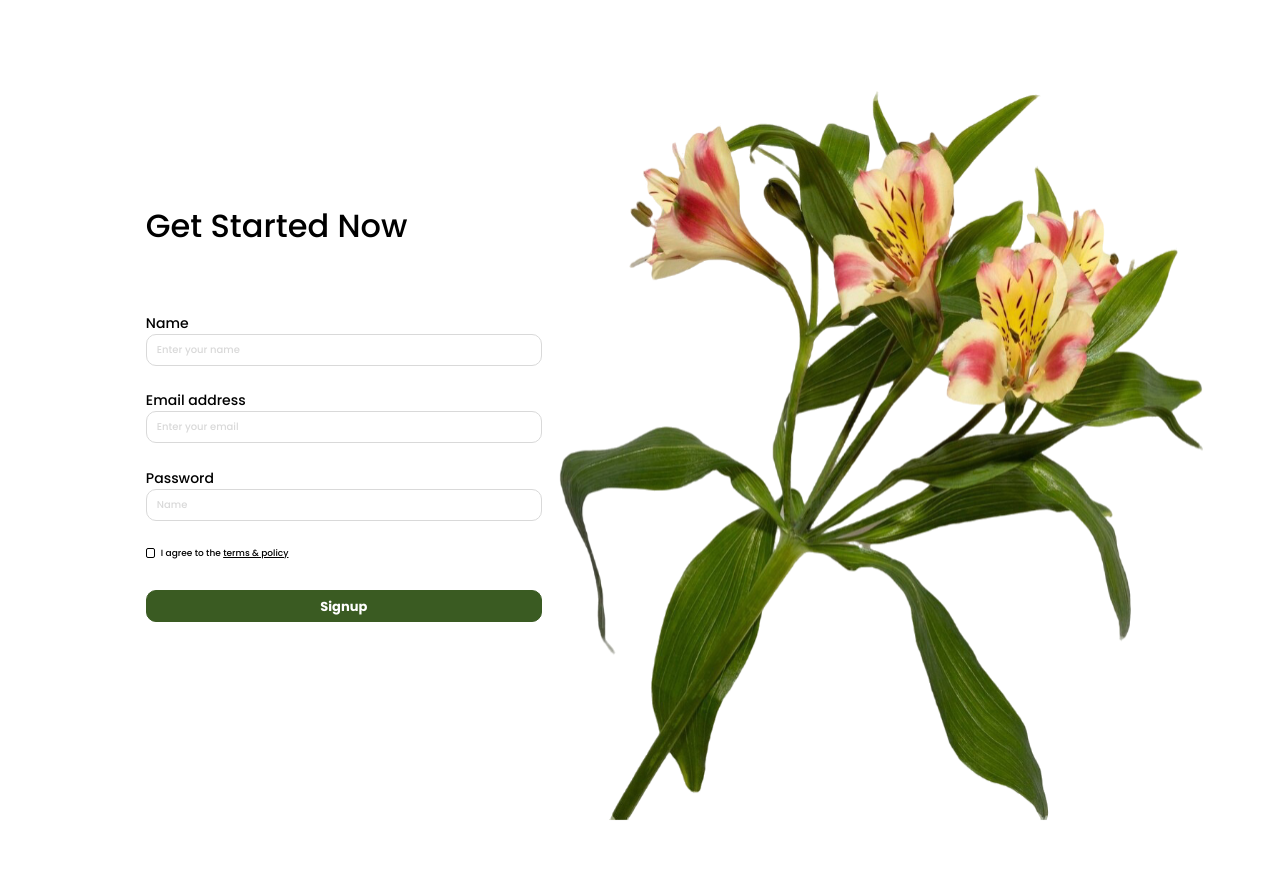
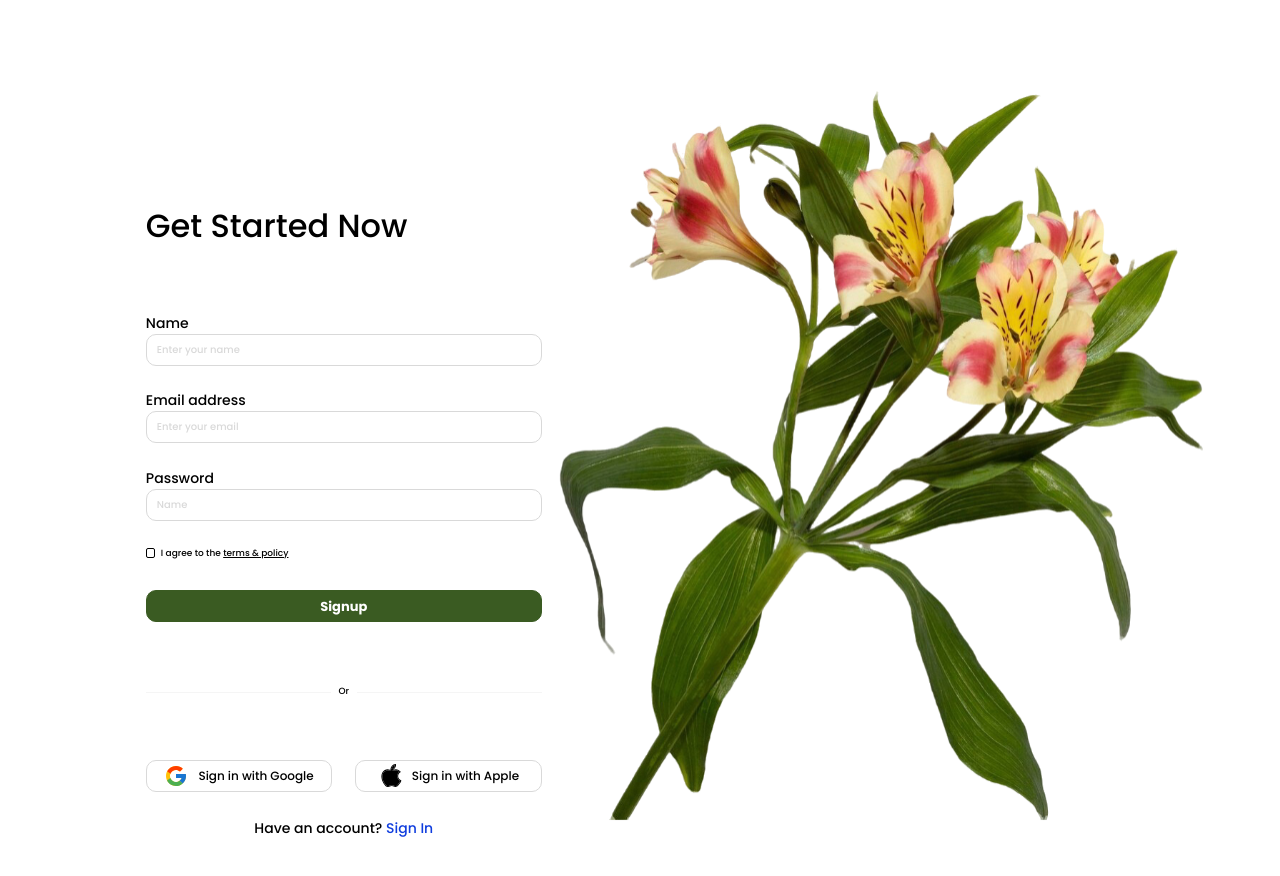
Before and after one commit to rimerGAB/appdev1-final-practical-exam, a React (Vite) app: page / in a window 1280 px wide. Shown: the top 876 px of the page. Built offline with nearby package versions, Linux system fonts and the light colour scheme.

Commit message:
Add divider and social sign-in buttons

```diff
--- a/src/components/SignUp.jsx
+++ b/src/components/SignUp.jsx
@@ -1,4 +1,6 @@
 import blossom from '../assets/blossom-flower.svg'
+import googleLogo from '../assets/icons-google-logo.svg'
+import appleLogo from '../assets/icons-apple-logo.svg'
 import styles from './SignUp.module.css'
 
 export default function SignUp() {
@@ -26,6 +28,20 @@ export default function SignUp() {
             </label>
             <button className={styles.submit} type="submit">Signup</button>
           </form>
+          <div className={styles.divider}>
+            <span>Or</span>
+          </div>
+          <div className={styles.social}>
+            <button className={styles.socialButton} type="button">
+              <img src={googleLogo} alt="" width="24" height="24" />
+              <span>Sign in with Google</span>
+            </button>
+            <button className={styles.socialButton} type="button">
+              <img src={appleLogo} alt="" width="24" height="24" />
+              <span>Sign in with Apple</span>
+            </button>
+          </div>
+          <p className={styles.account}>Have an account? <a href="#login">Sign In</a></p>
         </div>
       </section>
       <section className={styles.right} aria-label="Blossom image">
--- a/src/components/SignUp.module.css
+++ b/src/components/SignUp.module.css
@@ -16,6 +16,7 @@
 .content { width: 404px; max-width: 100%; }
 .title { margin: 0; font-size: 32px; font-weight: 500; line-height: 48px; }
 .form { margin-top: 62.53px; display: flex; flex-direction: column; gap: 19.7px; }
+
 .field { display: flex; flex-direction: column; min-height: 58px; font-size: 14px; line-height: 21px; }
 .input { width: 100%; height: 32px; padding: 0 10px; border: 1px solid #d9d9d9; border-radius: 10px; background: #fff; color: #000; font-size: 10px; font-weight: 500; line-height: 15px; }
 .input::placeholder { color: #d9d9d9; opacity: 1; }
@@ -27,6 +28,15 @@
 .checkbox a { color: inherit; text-decoration: underline; }
 .submit { margin-top: 9.85px; width: 100%; height: 32px; padding: 0 10px; border: 1px solid #3a5b22; border-radius: 10px; background: #3a5b22; color: #fff; font-size: 13px; line-height: 19.5px; font-weight: 700; cursor: pointer; }
 .submit:hover { filter: brightness(1.08); }
+.divider { display: flex; align-items: center; gap: 3px; width: 400px; max-width: 100%; height: 15.32px; margin: 62.1px auto 0; font-size: 9px; line-height: 13.5px; }
+.divider::before, .divider::after { content: ''; flex: 1; height: 1px; background: #f5f5f5; }
+.divider span { width: 20px; text-align: center; flex-shrink: 0; }
+.social { display: flex; justify-content: space-between; gap: 23px; margin-top: 60.08px; }
+.socialButton { display: flex; align-items: center; justify-content: center; gap: 10px; width: 190px; height: 32px; padding: 0; border: 1px solid #d9d9d9; border-radius: 10px; background: #fff; color: #000; font-size: 12px; line-height: 18px; font-weight: 500; white-space: nowrap; cursor: pointer; }
+.socialButton img { display: block; flex-shrink: 0; }
+.socialButton:hover { background: #f5f5f5; }
+.account { margin: 25.02px 0 0; text-align: center; font-size: 14px; line-height: 23px; }
+.account a { color: #0f3dde; text-decoration: none; }
 .right { padding-top: 78px; padding-right: 58px; }
 .blossom { display: block; width: 100%; height: auto; aspect-ratio: 828 / 936; }
 
@@ -39,6 +49,8 @@
   .page { display: flex; flex-direction: column; min-height: 100vh; }
   .left { padding: 56px 24px; }
   .content { margin: 0 auto; }
+  .social { gap: 12px; }
+  .socialButton { flex: 1; min-width: 0; gap: 6px; font-size: 10px; }
   .right { padding: 0 24px 24px; }
   .blossom { width: min(100%, 404px); margin: 0 auto; }
 }
```
Also changed, not shown: gabaleo-signup-bottom.png (added).
